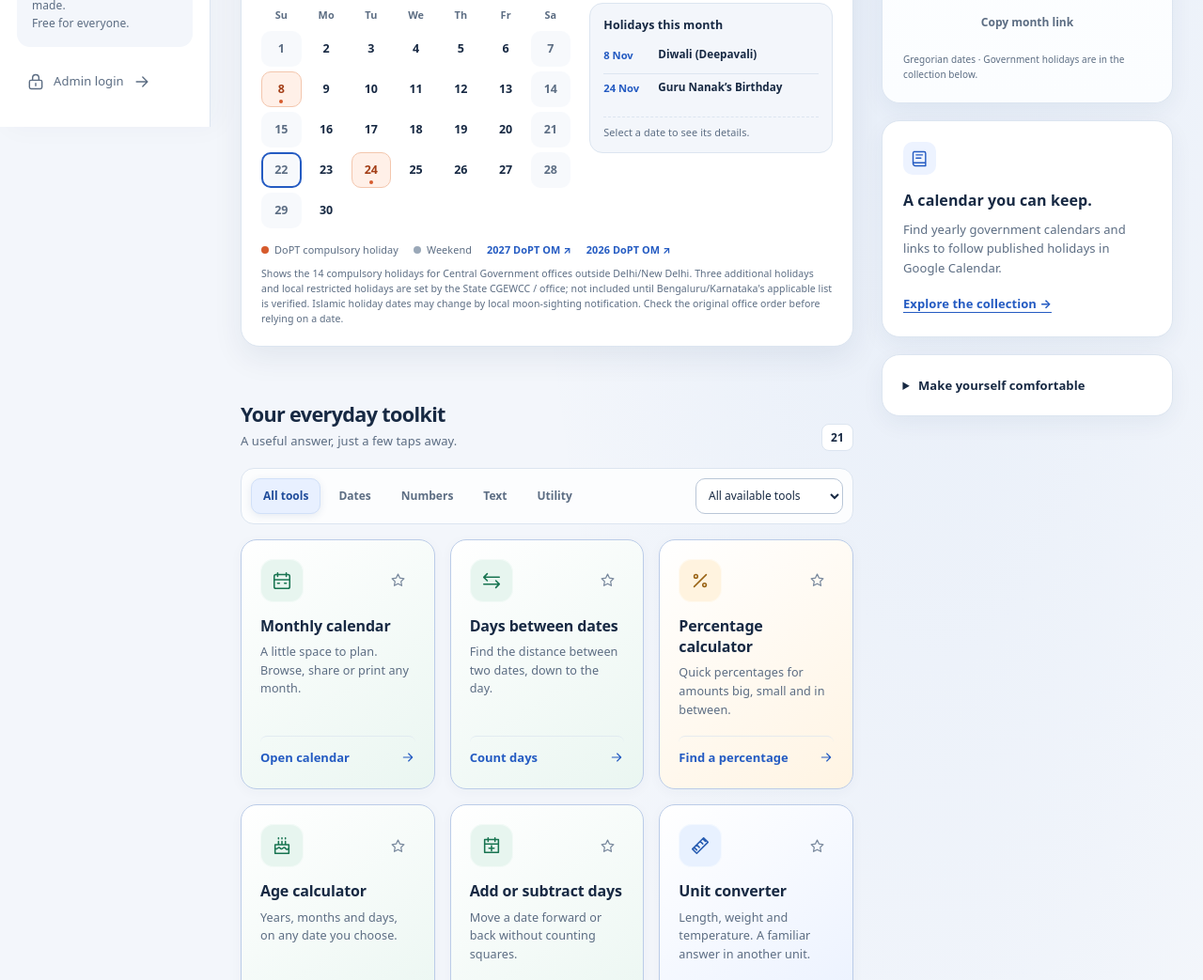
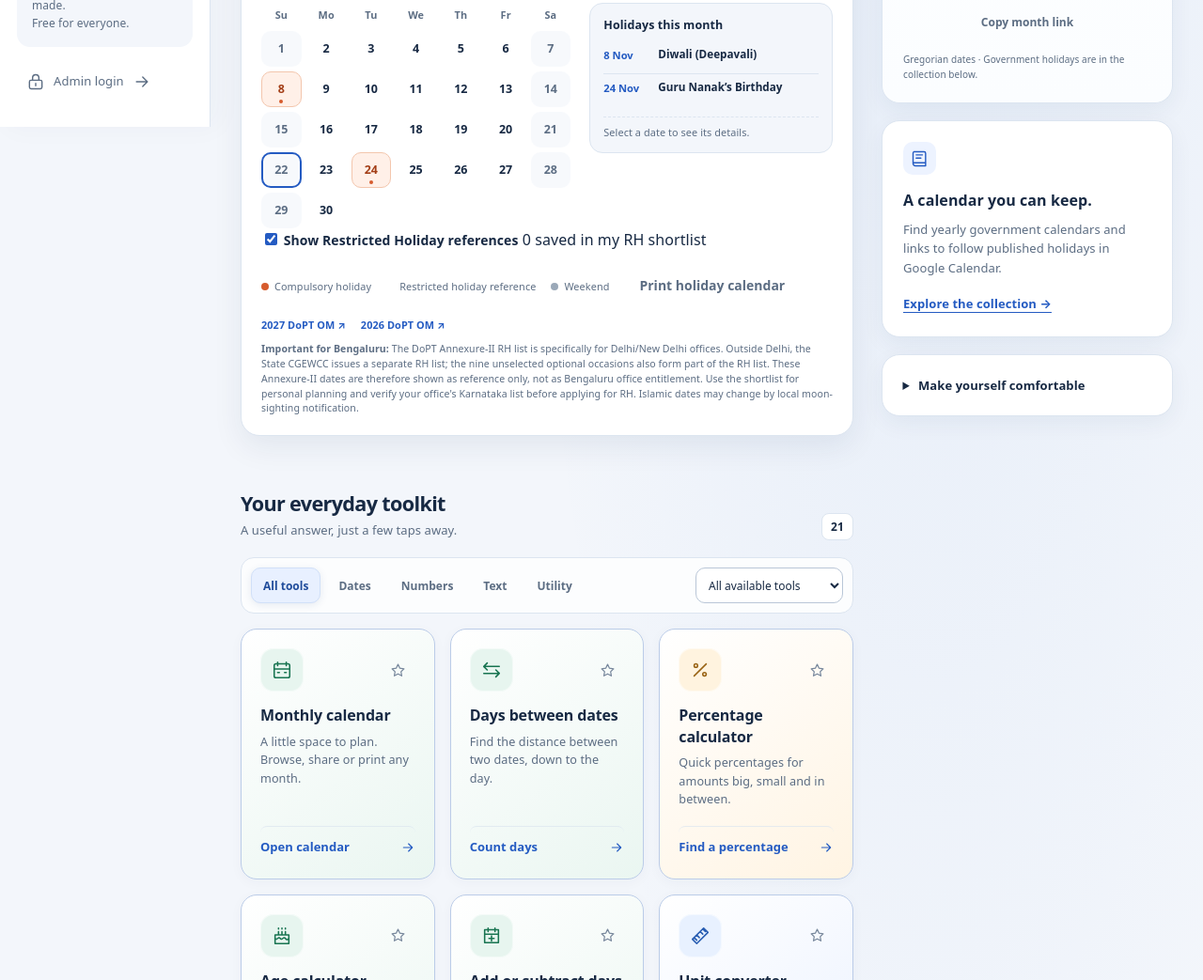
Before and after one commit to saradasutar/india, a plain HTML site: page index.html in a window 1280 px wide. Shown: the part 665-1708 px from the top of the page at 94% size. Drawn offline with Linux system fonts and the light colour scheme.

Commit message:
Add restricted holiday controls, shortlist and print action

```diff
--- a/index.html
+++ b/index.html
@@ -44,8 +44,12 @@
         <div class="dopt-month-grid" id="doptMonthGrid" role="group" aria-label="Monthly calendar with DoPT holidays"></div>
         <aside class="dopt-month-agenda" aria-label="Holidays this month"><div class="dopt-agenda-title">Holidays this month</div><div id="doptHolidayList"></div><p id="doptSelectedDate" class="dopt-selected-date" aria-live="polite">Select a date to see its details.</p></aside>
       </div>
-      <div class="dopt-calendar-foot"><span><i class="dopt-dot dopt-dot-holiday"></i> DoPT compulsory holiday</span><span><i class="dopt-dot dopt-dot-weekend"></i> Weekend</span><a href="https://dtf.in/wp-content/files/DoPT_O.M._dated_16.07.2026__Holidays_to_be_observed_in_Central_Government_Offices_during_the_year_2027_-_reg...PDF" target="_blank" rel="noopener noreferrer">2027 DoPT OM ↗</a><a href="https://d1jmc0u14z2tmp.cloudfront.net/uploads/media/List-of-Holiday-2026-DoPT-0693911b85f7cc3-00668785.pdf" target="_blank" rel="noopener noreferrer">2026 DoPT OM ↗</a></div>
-      <p class="dopt-calendar-note">Shows the 14 compulsory holidays for Central Government offices outside Delhi/New Delhi. Three additional holidays and local restricted holidays are set by the State CGEWCC / office; not included until Bengaluru/Karnataka's applicable list is verified. Islamic holiday dates may change by local moon-sighting notification. Check the original office order before relying on a date.</p>
+      <div class="dopt-calendar-controls">
+        <label class="dopt-toggle"><input id="doptShowRH" type="checkbox" checked> Show Restricted Holiday references</label>
+        <span id="doptShortlistCount" class="dopt-shortlist-count">0 saved in my RH shortlist</span>
+      </div>
+      <div class="dopt-calendar-foot"><span><i class="dopt-dot dopt-dot-holiday"></i> Compulsory holiday</span><span><i class="dopt-dot dopt-dot-restricted"></i> Restricted holiday reference</span><span><i class="dopt-dot dopt-dot-weekend"></i> Weekend</span><button id="doptPrint" type="button" class="quiet-button">Print holiday calendar</button><a href="https://dtf.in/wp-content/files/DoPT_O.M._dated_16.07.2026__Holidays_to_be_observed_in_Central_Government_Offices_during_the_year_2027_-_reg...PDF" target="_blank" rel="noopener noreferrer">2027 DoPT OM ↗</a><a href="https://d1jmc0u14z2tmp.cloudfront.net/uploads/media/List-of-Holiday-2026-DoPT-0693911b85f7cc3-00668785.pdf" target="_blank" rel="noopener noreferrer">2026 DoPT OM ↗</a></div>
+      <p class="dopt-calendar-note"><strong>Important for Bengaluru:</strong> The DoPT Annexure-II RH list is specifically for Delhi/New Delhi offices. Outside Delhi, the State CGEWCC issues a separate RH list; the nine unselected optional occasions also form part of the RH list. These Annexure-II dates are therefore shown as reference only, not as Bengaluru office entitlement. Use the shortlist for personal planning and verify your office's Karnataka list before applying for RH. Islamic dates may change by local moon-sighting notification.</p>
     </section>
     <section id="tools" aria-labelledby="toolsTitle">
       <div class="sectionhead"><div><h2 id="toolsTitle">Your everyday toolkit</h2><p>A useful answer, just a few taps away.</p></div><span class="tool-count" aria-label="21 available tools">21</span></div>
```
